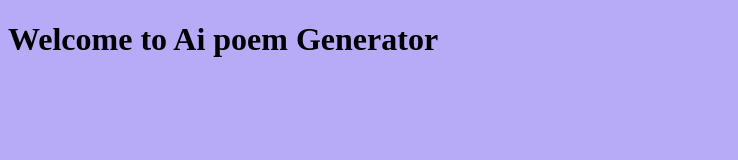
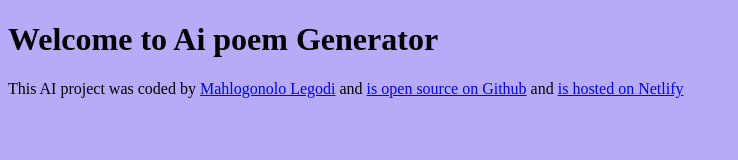
Before and after one commit to Hlogi-02/Ai-Poem-Generator, a plain HTML site: page index.html in a window 1280 px wide. Shown: the whole page, without its empty margins (0-738 px from the left). Drawn offline with Linux system fonts and the light colour scheme.

Commit message:
added the links

```diff
--- a/index.html
+++ b/index.html
@@ -9,6 +9,20 @@
   <body>
     <h1>Welcome to Ai poem Generator</h1>
 
+    <footer>
+      This AI project was coded by
+      <a href="https://github.com/Hlogi-02" target="_blank"
+        >Mahlogonolo Legodi</a
+      >
+      and
+      <a href="https://github.com/Hlogi-02/Ai-Poem-Generator" target="_blank"
+        >is open source on Github</a
+      >
+      and
+      <a href="https://ai-poem-generators.netlify.app/" target="_blank"
+        >is hosted on Netlify</a
+      >
+    </footer>
     <script src="script.js"></script>
   </body>
 </html>
```
